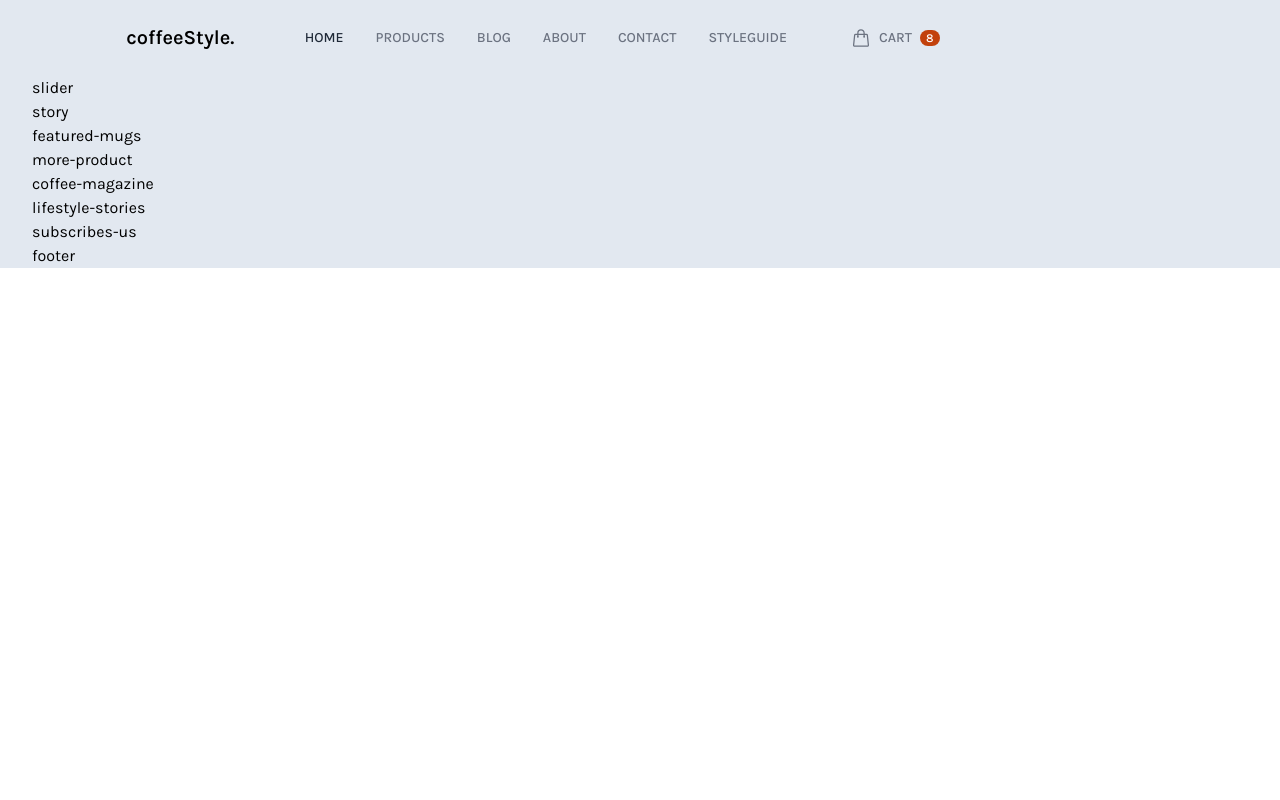
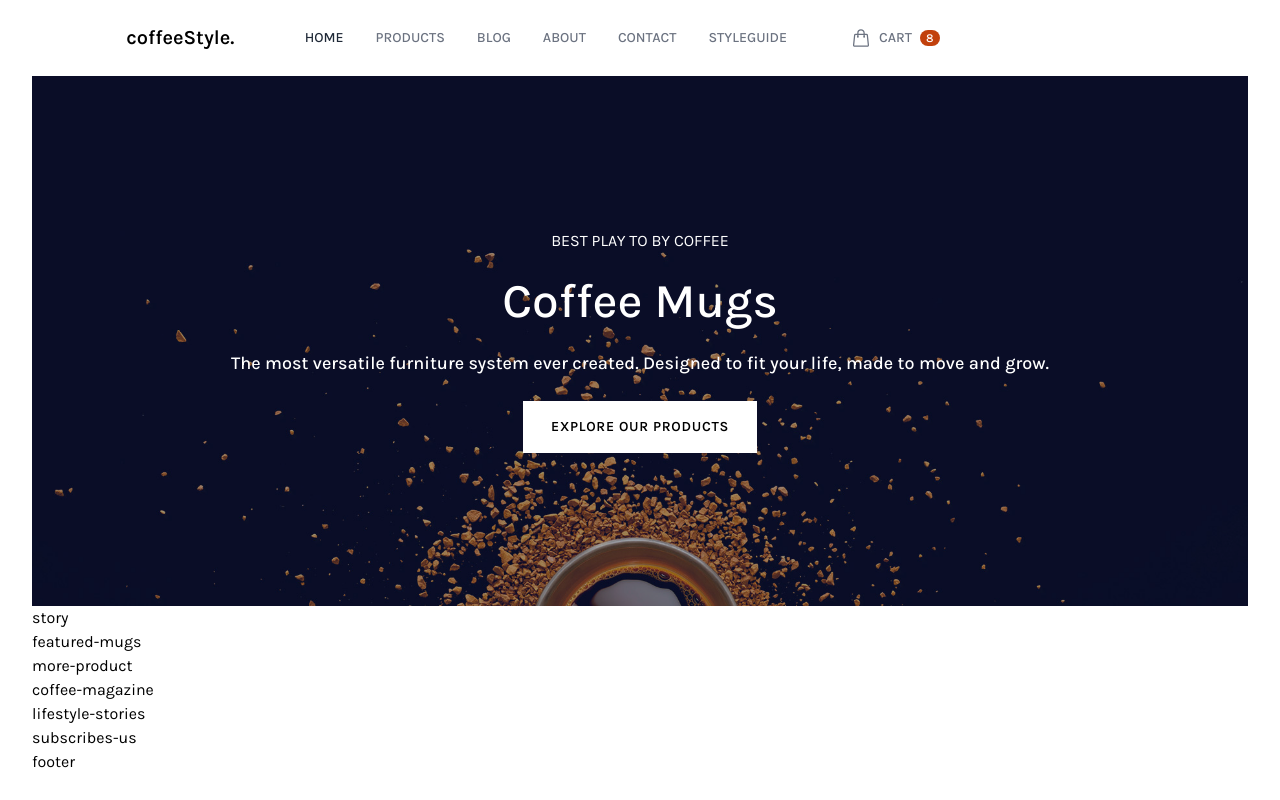
Before and after one commit to DoThien03/tailwindProject, a website: page publicc/index.html in a window 1280 px wide. Drawn offline with nearby package versions, Linux system fonts and the light colour scheme; files that its build step writes are made by us from their sources.

Commit message:
add_slider

```diff
--- a/publicc/index.html
+++ b/publicc/index.html
@@ -12,8 +12,8 @@
 
 <body>
     <div id="root">
-        <div class="content-wrapper font-karla max-w-screen-2xl text-base mx-auto px-8 bg-slate-200">
-            <header class="p-6 mx-auto">
+        <div class="content-wrapper font-karla max-w-screen-2xl text-base mx-auto px-8">
+            <header class="p-6 m-auto">
                 <nav class="flex flex-row justify-between items-center relative">
                     <div class="logo basis-2/6 text-center text-xl font-semibold cursor-pointer">
                         coffeeStyle.
@@ -58,8 +58,22 @@
                 </nav>
             </header>
             <main>
-                <div class="slider">
-                    slider
+                <div class="slider h-[530px] bg-[url('./images/slider.jpg')] bg-cover bg-no-repeat bg-bottom">
+                    <div class="w-full h-full flex justify-center items-center bg-gray-900 bg-opacity-40">
+                        <div class="mx-16 text-white text-center">
+                            <div class="uppercase  mb-6">Best Play To By Coffee</div>
+                            <div class="font-medium text-5xl mb-6">Coffee Mugs</div>
+                            <div class="font-medium text-lg mb-6">The most versatile furniture system ever created.
+                                Designed to fit your life,
+                                made to move and grow.</div>
+                            <div class="flex justify-center">
+                                <div
+                                    class="uppercase bg-white text-black w-max tracking-wider py-4 px-7 text-sm font-semibold cursor-pointer hover:bg-opacity-94">
+                                    Explore Our
+                                    Products</div>
+                            </div>
+                        </div>
+                    </div>
                 </div><!-- end slider -->
 
                 <div class="story">
--- a/tailwind.config.js
+++ b/tailwind.config.js
@@ -17,6 +17,9 @@ module.exports = {
       },
       animation: {
         slideDown: 'slideDown 0.4s ease-in-out',
+      },
+      backgroundImage: {
+        'slider-bg': 'url("./images/slider.jpg")'
       }
     },
   },
```
Also changed, not shown: publicc/images/slider.jpg (added), publicc/output.css (added).
